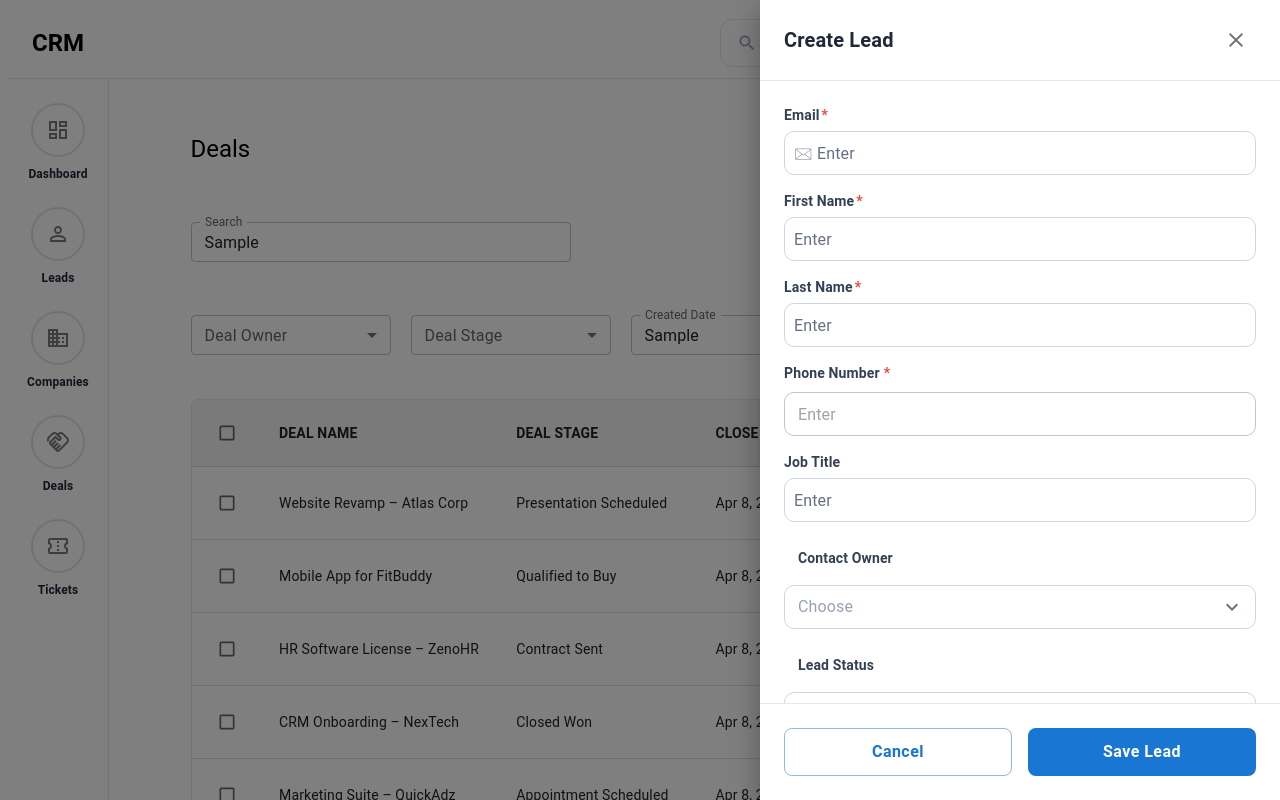
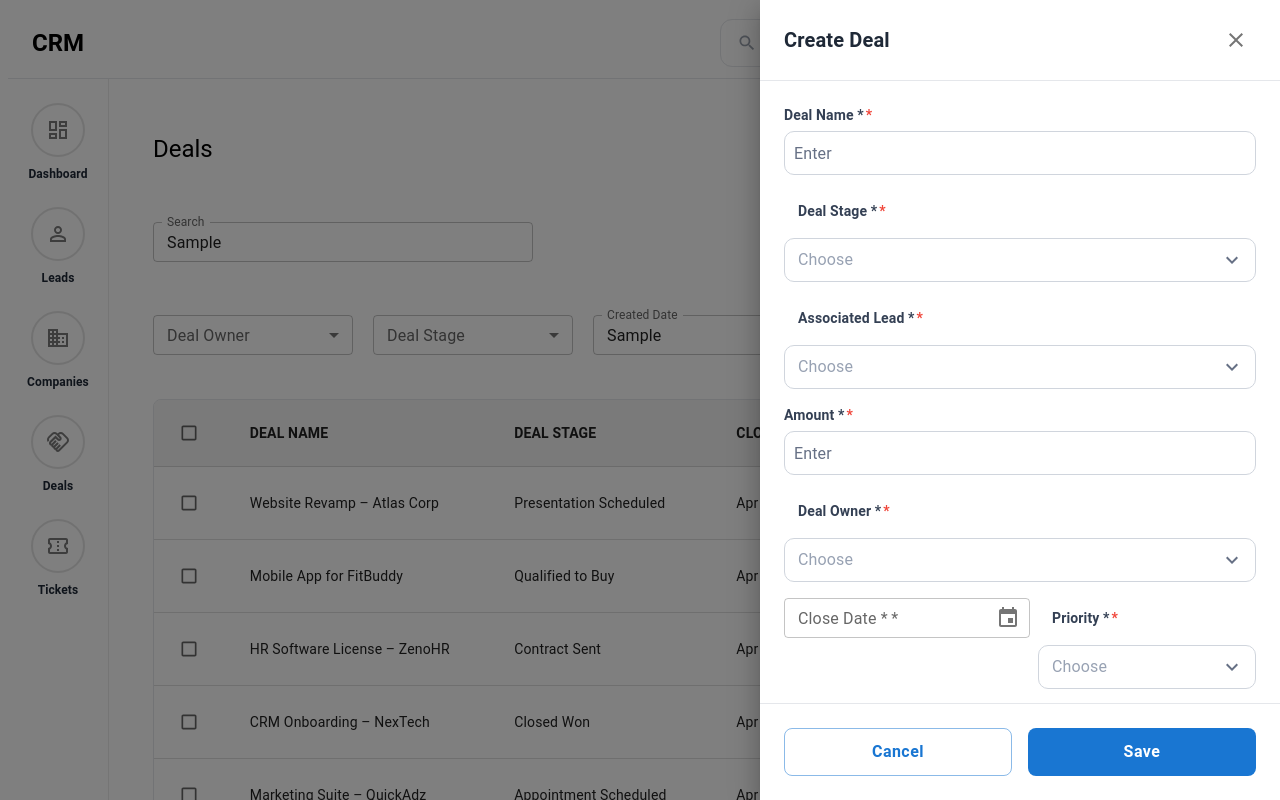
Before and after one commit to Sajida-NA/CRM-frontend, a React (Vite) app: page /dealslist in a window 1280 px wide. Both pictures are taken after typing "Sample", "Sample" into the empty fields and a click on the button "Create Deals". Shown: the top 800 px of the page. Built offline with nearby package versions, Linux system fonts and the light colour scheme.

Commit message:
created deals drawer

```diff
--- a/src/App.jsx
+++ b/src/App.jsx
@@ -11,6 +11,8 @@ import TicketProfile from "./Pages/Ticket/TicketProfile/TicketProfile";
 import CompaniesList from "./Pages/Companies/CompaniesList/CompaniesList";
 import Register from "./Pages/Auth/Register/Register";
 import DealsList from "./Pages/Deals/DealsList/DealsList";
+import { LocalizationProvider } from "@mui/x-date-pickers";
+import { AdapterDayjs } from "@mui/x-date-pickers/AdapterDayjs";
 // import theme from "./theme/theme";
 // import { ThemeProvider } from "@mui/material";
 
@@ -18,6 +20,7 @@ function App() {
   return (
     <>
       {/* <ThemeProvider theme={theme}> */}
+      <LocalizationProvider dateAdapter={AdapterDayjs}>
       <BrowserRouter>
         <Routes>
           <Route path="/" element={<Login />} />
@@ -34,6 +37,7 @@ function App() {
 
           </Routes>
       </BrowserRouter>
+      </LocalizationProvider>
       {/* </ThemeProvider> */}
     </>
   );
--- a/src/Pages/Deals/DealsList/DealsList.jsx
+++ b/src/Pages/Deals/DealsList/DealsList.jsx
@@ -349,7 +349,7 @@ function DealsList() {
     <MainLayout>
       <Box
         sx={{
-          maxWidth: "1000px",
+          maxWidth: "1000",
           margin: "0 auto",
           marginTop: "10px",
           padding: "20px",
--- a/src/Pages/Deals/components/CreateDealsDrawer.jsx
+++ b/src/Pages/Deals/components/CreateDealsDrawer.jsx
@@ -1,29 +1,29 @@
 import React, { useState } from "react";
 import { Drawer, Box } from "@mui/material";
+import { DatePicker } from "@mui/x-date-pickers/DatePicker";
 
 import DrawerHeader from "../../../Components/common/DrawerHeader";
 import CommonInput from "../../../Components/common/CommonInput";
 import CommonButton from "../../../Components/common/CommonButton";
-import PhoneInputField from "../../../Components/common/PhoneInputField";
 import CommonSelect from "../../../Components/common/CommonSelect";
 
 export default function CreateDealsDrawer({ open, onClose }) {
   const [formData, setFormData] = useState({
-    email: "",
-    firstName: "",
-    lastName: "",
-    phoneNumber: "",
-    jobTitle: "",
-    contactOwner: "",
-    leadStatus: "",
-    products: "",
-    company: "",
-    city: "",
+    dealName: "",
+    dealStage: "",
+    associatedLead: "",
+    amount: "",
+    dealOwner: "",
+    closeDate: null,
+    priority: "",
   });
 
   const handleChange = (e) => {
     const { name, value } = e.target;
-    setFormData((prev) => ({ ...prev, [name]: value }));
+    setFormData((prev) => ({
+      ...prev,
+      [name]: value,
+    }));
   };
 
   const handleSubmit = (e) => {
@@ -45,120 +45,142 @@ export default function CreateDealsDrawer({ open, onClose }) {
           bgcolor: "#fff",
         }}
       >
-        <DrawerHeader title="Create Lead" onClose={onClose} />
+        {/* Header */}
+        <DrawerHeader title="Create Deal" onClose={onClose} />
 
-        {/* FORM */}
-        <Box sx={{ flex: 1, p: 3, display: "flex", flexDirection: "column", gap: 2, overflowY: "auto" }}>
-
-          {/* Email */}
+        {/* Form */}
+        <Box
+          sx={{
+            flex: 1,
+            p: 3,
+            display: "flex",
+            flexDirection: "column",
+            gap: 2,
+            overflowY: "auto",
+          }}
+        >
+          {/* Deal Name */}
           <CommonInput
-            label="Email"
-             required
-            name="email"
-            value={formData.email}
+            label="Deal Name *"
+            required
+            name="dealName"
+            value={formData.dealName}
             onChange={handleChange}
+            placeholder="Enter"
             fullWidth
-            placeholder="🖂 Enter"
           />
 
-          {/* First Name */}
-          <CommonInput
-            label="First Name"
-             required
-            name="firstName"
-            value={formData.firstName}
+          {/* Deal Stage */}
+          <CommonSelect
+            label="Deal Stage *"
+            required
+            name="dealStage"
+            value={formData.dealStage}
             onChange={handleChange}
-            fullWidth
-            placeholder="Enter"
+            options={[
+              "Prospecting",
+              "Qualified",
+              "Proposal",
+              "Contract Sent",
+              "Closed Won",
+              "Closed Lost",
+            ]}
           />
 
-          {/* Last Name */}
-          <CommonInput
-            label="Last Name"
-             required
-            name="lastName"
-            value={formData.lastName}
+          {/* Associated Lead */}
+          <CommonSelect
+            label="Associated Lead *"
+            required
+            name="associatedLead"
+            value={formData.associatedLead}
             onChange={handleChange}
-            fullWidth
-            placeholder="Enter"
+            options={[
+              "Jane Cooper",
+              "Wade Warren",
+              "Jenny Wilson",
+              "Brooklyn Simmons",
+              "Leslie Alexander",
+            ]}
           />
 
-          {/* Phone */}
-          <PhoneInputField
-            label="Phone Number"
-             required
-            name="phoneNumber"
-            value={formData.phoneNumber}
+          {/* Amount */}
+          <CommonInput
+            label="Amount *"
+            required
+            name="amount"
+            value={formData.amount}
             onChange={handleChange}
             placeholder="Enter"
+            fullWidth
           />
 
-          {/* Job Title */}
-          <CommonInput
-            label="Job Title"
-            name="jobTitle"
-            value={formData.jobTitle}
+          {/* Deal Owner */}
+          <CommonSelect
+            label="Deal Owner *"
+            required
+            name="dealOwner"
+            value={formData.dealOwner}
             onChange={handleChange}
-            fullWidth
-            placeholder="Enter"
+            options={[
+              "Admin",
+              "Sales Manager",
+              "John Doe",
+              "Jenny Wilson",
+            ]}
           />
 
-          {/* Contact Owner */}
-          <CommonSelect
-            label="Contact Owner"
-            name="contactOwner"
-            value={formData.contactOwner}
-            onChange={handleChange}
-            options={["Admin", "Sales Rep", "Manager"]}
-          />
+          {/* Close Date + Priority */}
+          <Box sx={{ display: "flex", gap: 1 }}>
+            {/* Close Date */}
+            <Box sx={{ flex: 1 }}>
+              <DatePicker
+                value={formData.closeDate}
+                onChange={(newValue) =>
+                  setFormData((prev) => ({
+                    ...prev,
+                    closeDate: newValue,
+                  }))
+                }
+                slotProps={{
+                  textField: {
+                    label: "Close Date *",
+                    required: true,
+                    fullWidth: true,
+                    size: "small",
+                  },
+                }}
+              />
+            </Box>
 
-          {/* Lead Status */}
-          <CommonSelect
-            label="Lead Status"
-            name="leadStatus"
-            value={formData.leadStatus}
-            onChange={handleChange}
-            options={["New", "Open", "In Progress", "Closed"]}
-          />
-
-          {/* Products */}
-          <CommonSelect
-            label="Products"
-            name="products"
-            value={formData.products}
-            onChange={handleChange}
-             options={["CRM Software", "Marketing Tool", "Analytics Tool"]}
-
-          />
-
-          {/* Company TYPE (label added + dropdown type) */}
-          <CommonSelect
-            label="Company Type"
-            name="company"
-            value={formData.company}
-            onChange={handleChange}
-            options={["Startup", "Enterprise", "Private", "Public"]}
-          />
-
-          {/* City TYPE (label added + dropdown type) */}
-          <CommonSelect
-            label="City"
-            name="city"
-            value={formData.city}
-            onChange={handleChange}
-            options={["Dubai", "Abu Dhabi", "Sharjah", "Ajman"]}
-          />
-
+            {/* Priority */}
+            <Box sx={{ flex: 1 }}>
+              <CommonSelect
+                label="Priority *"
+                required
+                name="priority"
+                value={formData.priority}
+                onChange={handleChange}
+                options={["High", "Medium", "Low"]}
+              />
+            </Box>
+          </Box>
         </Box>
 
-        {/* FOOTER */}
-        <Box sx={{ display: "flex", gap: 2, p: 3, borderTop: "1px solid #E5E7EB" }}>
+        {/* Footer */}
+        <Box
+          sx={{
+            display: "flex",
+            gap: 2,
+            p: 3,
+            borderTop: "1px solid #E5E7EB",
+          }}
+        >
           <CommonButton variant="outlined" fullWidth onClick={onClose}>
             Cancel
           </CommonButton>
 
           <CommonButton type="submit" fullWidth>
-            Save Lead
+            Save
           </CommonButton>
         </Box>
       </Box>
```
Also changed, not shown: src/theme.js (+90 -0 lines).
